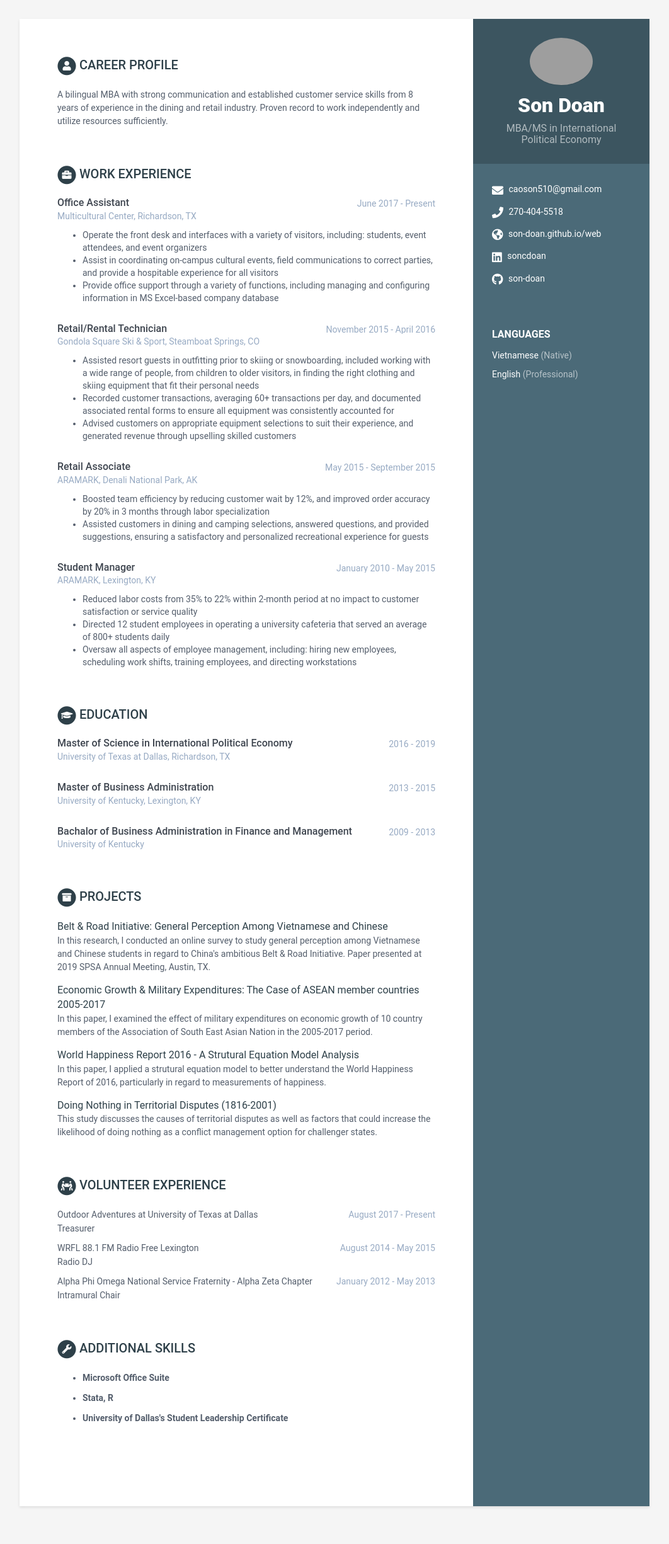
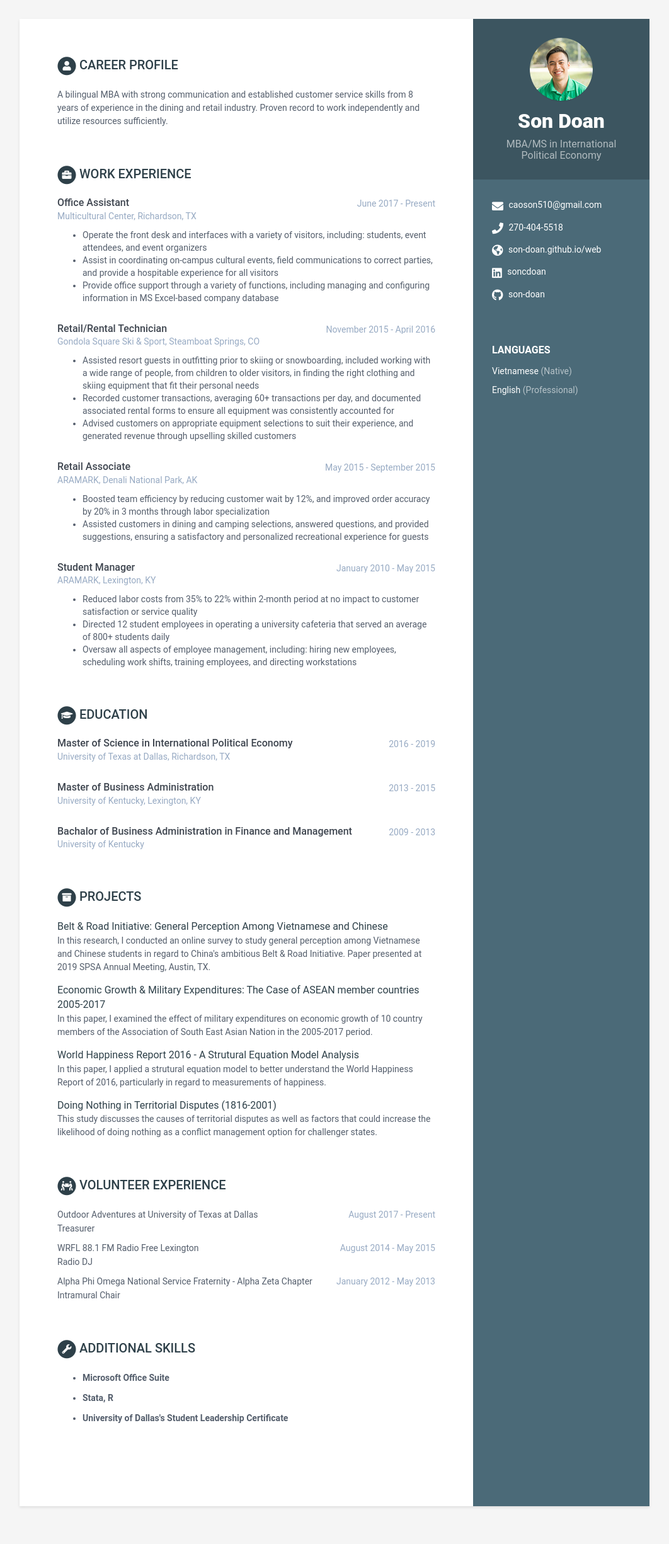
Before and after one commit to son-doan/web, a Jekyll site: the page built from index.html, in a window 1280 px wide. Shown: the whole page at 63% size, without its empty margins (109-1171 px from the left). Built offline with Jekyll 4.4.1, drawn with Linux system fonts in a browser that asks for light colours.

Commit message:
Update data.yml

```diff
--- a/_data/data.yml
+++ b/_data/data.yml
@@ -5,7 +5,7 @@ sidebar:
     # Profile information
     name: Son Doan
     tagline: MBA/MS in International Political Economy
-    avatar: icon.jpg  #place a 100x100 picture inside /assets/images/ folder and provide the name of the file below
+    avatar: icon.png  #place a 100x100 picture inside /assets/images/ folder and provide the name of the file below
 
     # Sidebar links
     email: caoson510@gmail.com
```
